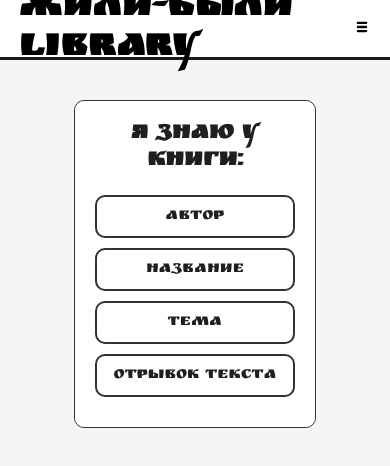
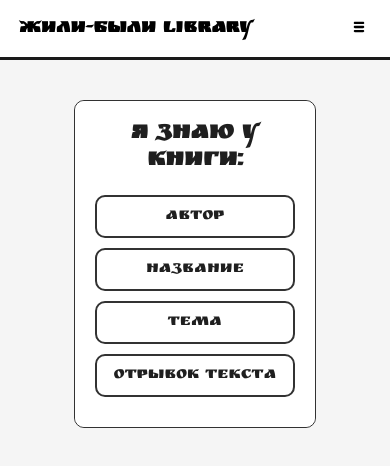
Before and after one commit to DigitalLibraryNSU/DigitalLibrary, a React (Vite) app in the folder frontend/: page /smart_search in a window 390 px wide. Shown: the top 466 px of the page. Built offline with nearby package versions, Linux system fonts and the light colour scheme.

Commit message:
fix of collection and books screens

```diff
--- a/frontend/src/components/bookList.tsx
+++ b/frontend/src/components/bookList.tsx
@@ -19,7 +19,7 @@ interface BookListProps {
 
 const BookList: React.FC<BookListProps> = ({books}) => {
     return (
-        <div style={{ display: "flex", justifyContent: "space-between", flexWrap: "wrap" }}>
+        <div style={{ display: "flex", justifyContent: "space-evenly", flexWrap: "wrap" }}>
             {books.map((book) => (
                     <BookCard name={book.name}
                               description={book.description}
--- a/frontend/src/pages/CollectionsPage.tsx
+++ b/frontend/src/pages/CollectionsPage.tsx
@@ -34,7 +34,7 @@ const CollectionsPage: React.FC = observer(() => {
                         borderRadius: 10,
                         display: "flex",
                         flexWrap: "wrap",
-                        justifyContent: "space-between",
+                        justifyContent: "space-around",
                     }}
                 >
                     {
--- a/frontend/src/pages/MainPage.tsx
+++ b/frontend/src/pages/MainPage.tsx
@@ -34,7 +34,7 @@ export const MainPage: React.FC = observer(() => {
     if (collectionsStore.error) return <div>Error: {collectionsStore.error}</div>;
 
     return (
-        <Layout>
+        <Layout style={{ minHeight: "100vh" }}>
             <Header />
             <div className="container">
                 <div className="texts">
--- a/frontend/src/styles/MainPageStyles.css
+++ b/frontend/src/styles/MainPageStyles.css
@@ -5,6 +5,10 @@
     margin: 100px;
     gap: 20px;
     flex-wrap: wrap;
+}
+
+.layout {
+    background-color: none;
 }
 
 .texts {
@@ -61,7 +65,7 @@
 .cards {
     display: flex;
     flex-direction: column;
-    gap: 20px; /* Отступ между карточками */
+    gap: 20px; /*Отступ между карточками */
 }
 
 /* Медиазапрос для мобильных устройств */
--- a/frontend/src/styles/blackCollectionCard.css
+++ b/frontend/src/styles/blackCollectionCard.css
@@ -1,7 +1,7 @@
 .black-card {
     width: 100%; /* Автоматическая ширина */
     max-width: 400px; /* Ограничение максимальной ширины */
-    height: auto; /* Высота будет зависеть от контента */
+    height: 250px; /* Высота будет зависеть от контента */
     margin: 10px;
     background-color: #232323;
     transition: all 0.2s;
--- a/frontend/src/styles/header.css
+++ b/frontend/src/styles/header.css
@@ -16,7 +16,7 @@
 .header_logo {
     font-family: RuslanDisplay;
     font-size: 40px;
-    line-height: 1;
+    line-height: 40px;
     font-weight: bold;
     color: black;
 }
@@ -44,7 +44,7 @@
     display: none;
 }
 
-@media (max-width: 576px) {
+@media (max-width: 776px) {
     .header_nav {
         position: fixed;
         left: -225px;
@@ -85,4 +85,11 @@
     .header_nav.active {
         transform: translateX(100%);
     }
+    .header_logo {
+        font-family: RuslanDisplay;
+        font-size: 20px;
+        line-height: 20px;
+        font-weight: bold;
+        color: black;
+    }
 }
--- a/frontend/src/styles/whiteCollectionCard.css
+++ b/frontend/src/styles/whiteCollectionCard.css
@@ -1,7 +1,7 @@
 .white-card {
     width: 100%; /* Автоматическая ширина */
     max-width: 400px; /* Ограничение максимальной ширины */
-    height: auto; /* Высота зависит от контента */
+    height: 250px; /* Высота зависит от контента */
     margin: 10px;
     background-color: white;
     border: black solid 1px;
```
